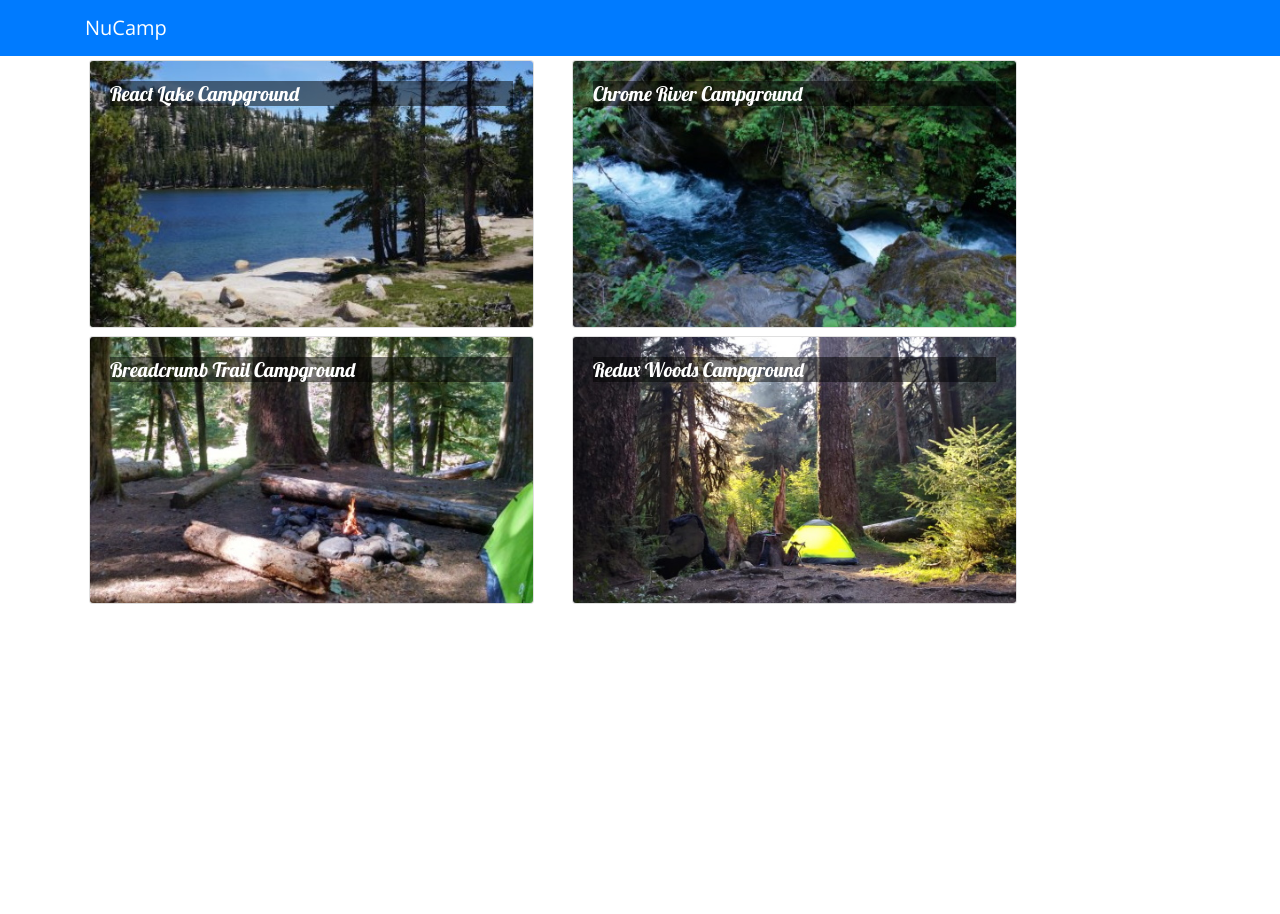
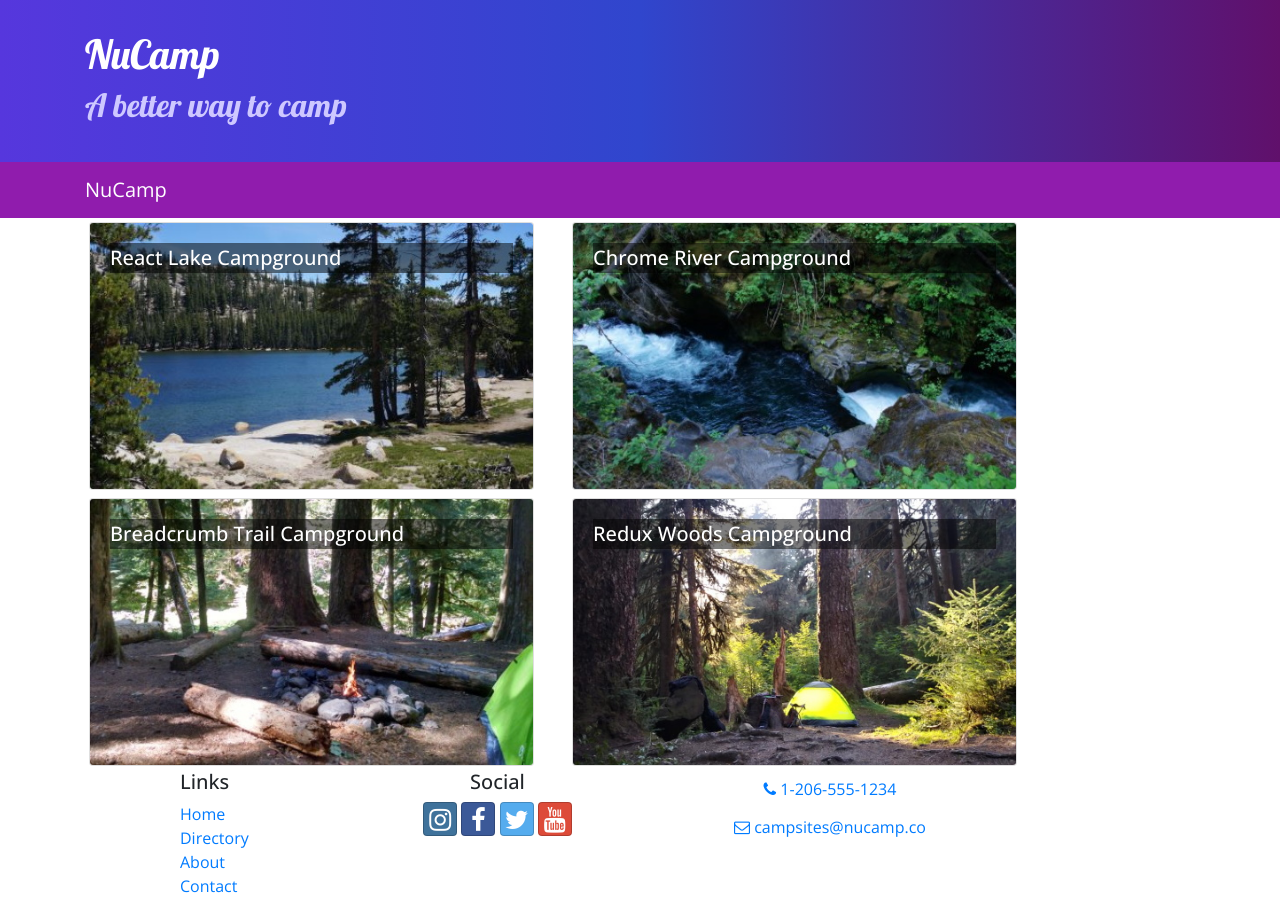
Before and after one commit to austinwilson1224/nucamp, a React (Create React App) app in the folder 3-React/nucampsite/: page / in a window 1280 px wide. Before the commit the page ends 800 px from the top, so only its background shows below. Built offline with nearby package versions, Linux system fonts and the light colour scheme.

Commit message:
header/footer added

```diff
--- a/3-React/nucampsite/package.json
+++ b/3-React/nucampsite/package.json
@@ -7,6 +7,8 @@
     "@testing-library/react": "^9.5.0",
     "@testing-library/user-event": "^7.2.1",
     "bootstrap": "^4.5.2",
+    "bootstrap-social": "^5.1.1",
+    "font-awesome": "^4.7.0",
     "react": "^16.13.1",
     "react-dom": "^16.13.1",
     "react-popper": "^1.3.6",
--- a/3-React/nucampsite/src/App.css
+++ b/3-React/nucampsite/src/App.css
@@ -2,11 +2,35 @@
   font-family: "Open Sans", sans-serif;
 }
 
+h1, h2, h3, .card-body > .card-title {
+  font-family: "Lobster", cursive;
+}
+
 .card-title {
-  font: 500 1.25rem "Lobster", cursive;
+  font-weight: 500;
+  font-size: 1.25rem;
+}
+
+h2 {
+  color: #3046C5;
 }
 
 .card-img-overlay .card-title {
   color: white;
   background-color: rgba(0, 0, 0, 0.5);
 }
+
+.jumbotron {
+  margin: 0;
+  padding: 30px;
+  background-image: linear-gradient(to right, #5637DD, #3046CD, #60106B);
+  color: white;
+}
+
+.jumbotron h2 {
+  color: #CEC8FF;
+}
+
+.navbar-dark {
+  background-color: #901CAD;
+}
--- /dev/null
+++ b/3-React/nucampsite/src/components/FooterComponent.js
@@ -0,0 +1,33 @@
+import React from 'react';
+
+
+export default function Footer(props) {
+    return (
+        <footer className="site-footer">
+            <div className="container">
+                <div className="row">
+                    <div className="col-4 col-sm-2 offset-1">
+                        <h5>Links</h5>
+                        <ul className="list-unstyled">
+                            <li><a href="#">Home</a></li>
+                            <li><a href="#">Directory</a></li>
+                            <li><a href="#">About</a></li>
+                            <li><a href="#">Contact</a></li>
+                        </ul>
+                    </div>
+                    <div className="col-6 col-sm-3 text-center">
+                        <h5>Social</h5>
+                        <a className="btn btn-social-icon btn-instagram" href="http://instagram.com/"><i className="fa fa-instagram" /></a>{' '}
+                        <a className="btn btn-social-icon btn-facebook" href="http://www.facebook.com/"><i className="fa fa-facebook" /></a>{' '}
+                        <a className="btn btn-social-icon btn-twitter" href="http://twitter.com/"><i className="fa fa-twitter" /></a>{' '}
+                        <a className="btn btn-social-icon btn-google" href="http://youtube.com/"><i className="fa fa-youtube" /></a>
+                    </div>
+                    <div className="col-sm-4 text-center">
+                        <a role="button" className="btn btn-link" href="tel:+12065551234"><i className="fa fa-phone" /> 1-206-555-1234</a><br />
+                        <a role="button" className="btn btn-link" href="mailto:notreal@notreal.co"><i className="fa fa-envelope-o" /> campsites@nucamp.co</a>
+                    </div>
+                </div>
+            </div>
+        </footer>
+    )
+}
--- /dev/null
+++ b/3-React/nucampsite/src/components/HeaderComponent.js
@@ -0,0 +1,32 @@
+import React, { Component } from 'react';
+import { Navbar, NavbarBrand, Jumbotron } from 'reactstrap';
+
+
+class Header extends Component {
+
+    render() {
+        return (
+            <React.Fragment>
+                <Jumbotron fluid>
+                    <div className="container">
+                        <div className="row">
+                            <div className="col">
+                                <h1>NuCamp </h1>
+                                <h2>A better way to camp</h2>
+                            </div>
+                        </div>
+
+                    </div>
+                </Jumbotron>
+
+
+                <Navbar dark sticky="top">
+                    <div className="container">
+                        <NavbarBrand href="/">NuCamp</NavbarBrand>
+                    </div>
+                </Navbar>
+            </React.Fragment>
+        );
+    }
+}
+export default Header;
--- a/3-React/nucampsite/src/components/MainComponent.js
+++ b/3-React/nucampsite/src/components/MainComponent.js
@@ -1,8 +1,9 @@
 import React, { Component } from 'react';
-import { Navbar, NavbarBrand } from 'reactstrap';
 import Directory from './DirectoryComponent';
 import {  CAMPSITES } from '../shared/campsites';
 import CampsiteInfo from './CampsiteInfoComponent';
+import Header from './HeaderComponent';
+import Footer from './FooterComponent';
 
 
 
@@ -20,14 +21,10 @@
     render() {
         return (
             <div>
-                <Navbar dark color="primary">
-                <div className="container">
-                    <NavbarBrand href="/">NuCamp</NavbarBrand>
-                </div>
-                </Navbar>
+                <Header />
                 <Directory campsites = {this.state.campsites} onClick={(campsiteId) => this.onCampsiteSelect(campsiteId)}/>
                 <CampsiteInfo campsite={this.state.campsites.filter(campsite => campsite.id === this.state.selectedCampsite)[0]} />
-
+                <Footer />
             </div>
         );
     }
--- a/3-React/nucampsite/src/index.js
+++ b/3-React/nucampsite/src/index.js
@@ -6,7 +6,8 @@
 import 'typeface-open-sans';
 import App from './App';
 import * as serviceWorker from './serviceWorker';
-
+import "font-awesome/css/font-awesome.css";
+import "bootstrap-social/bootstrap-social.css";
 
 ReactDOM.render(
   <React.StrictMode>
```
Also changed, not shown: 1 other file (tests, documents, lock files or other folders).
